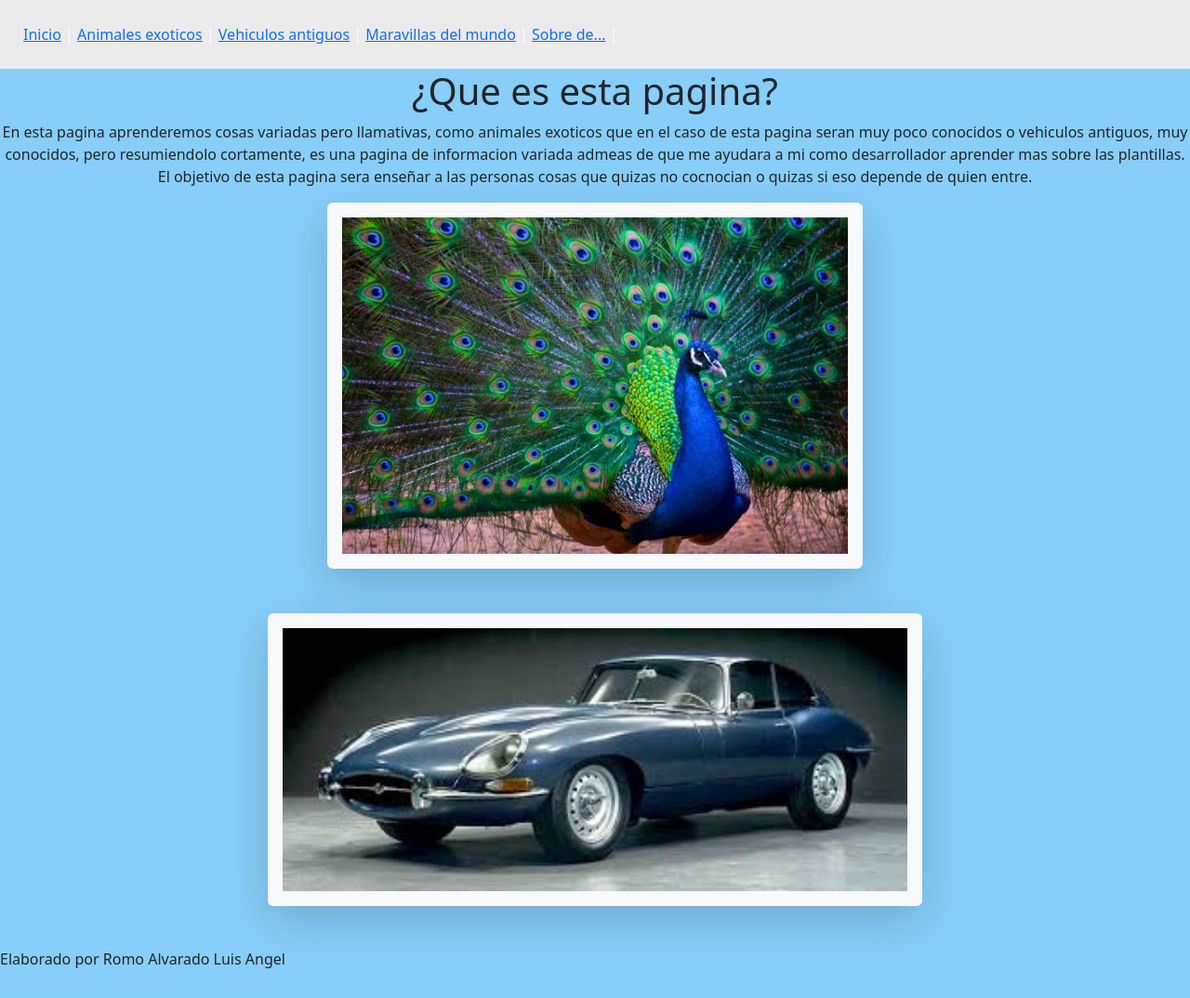
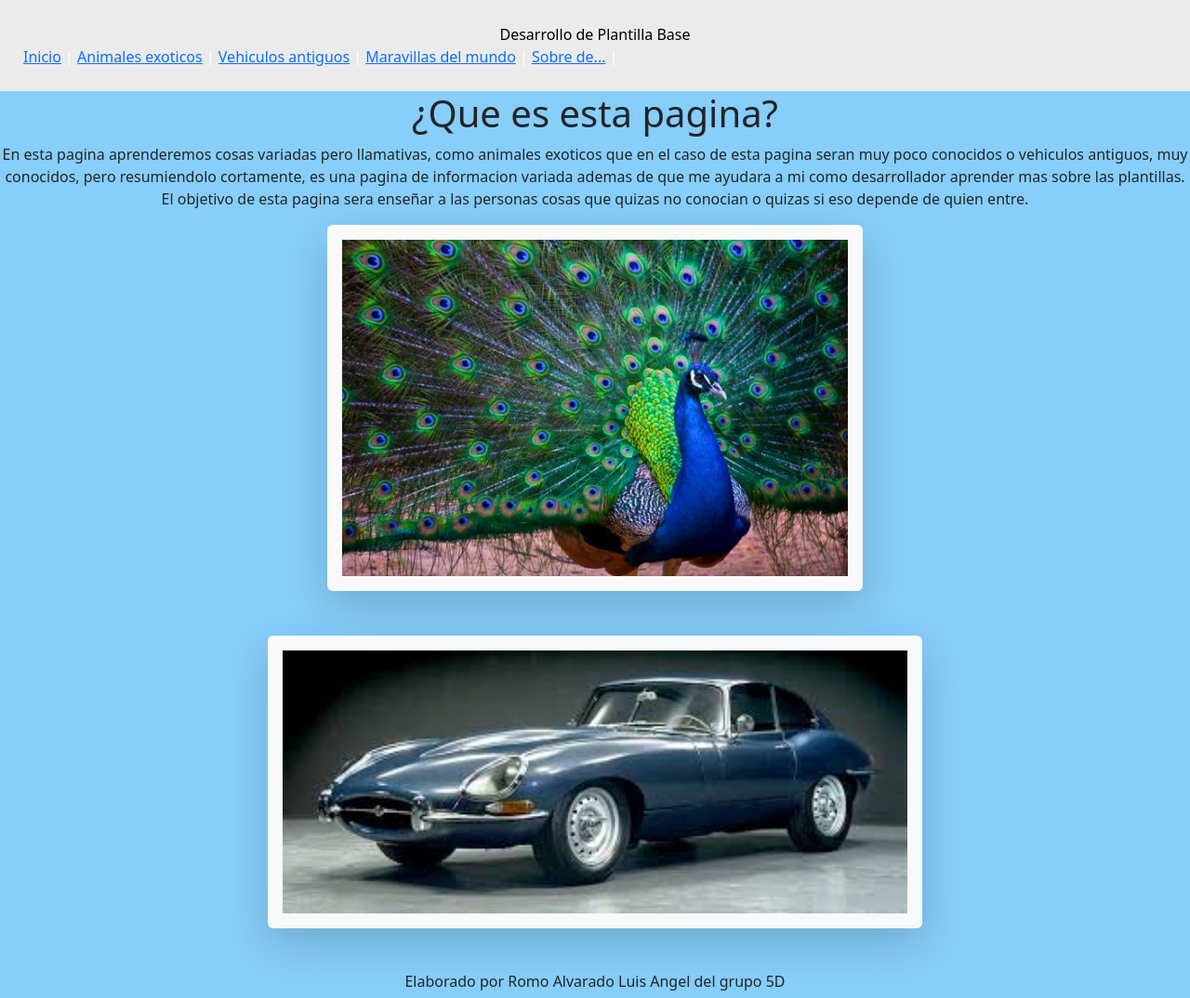
Before and after one commit to RomoAlvaradoLuisAngel/Plantilla-base, a Flask app: page / in a window 1280 px wide. Shown: the whole page at 93% size. Before the commit the page ends 1042 px from the top, so only its background shows below. Run offline with Flask 3, Linux system fonts and the light colour scheme.

Commit message:
finalizacion

```diff
--- a/templates/base.html
+++ b/templates/base.html
@@ -9,7 +9,10 @@
 </head>
 <body style="background-color: lightskyblue;">
  <header style="background-color: rgba(235, 235, 235, 1); color: white; padding: 25px;">
-        <nav>
+    <div class="text-black text-center">
+    Desarrollo de Plantilla Base
+    </div>
+    <nav>
             <a href="{{ url_for('inicio') }}">Inicio</a> |
             <a href="{{ url_for('animales') }}">Animales exoticos</a> |
             <a href="{{ url_for('vehiculos') }}">Vehiculos antiguos</a> |
@@ -21,8 +24,8 @@
     {% block contenido %}{% endblock %}
 
 
-<footer>
-<h6>Elaborado por Romo Alvarado Luis Angel</h6>
+<footer class="text-center">
+<h6>Elaborado por Romo Alvarado Luis Angel del grupo 5D</h6>
 </footer>
 
     <script src="https://cdn.jsdelivr.net/npm/bootstrap@5.3.8/dist/js/bootstrap.bundle.min.js" integrity="sha384-FKyoEForCGlyvwx9Hj09JcYn3nv7wiPVlz7YYwJrWVcXK/BmnVDxM+D2scQbITxI" crossorigin="anonymous"></script>
--- a/templates/index.html
+++ b/templates/index.html
@@ -1,17 +1,17 @@
 {% extends 'base.html' %}
-{% block title %} Inicio de la web {% endblock %}
+{% block title %} Desarrollo de Plantilla Base {% endblock %}
 
 {% block contenido %}
 <section>
     <h1 class="text-center">¿Que es esta pagina?</h1>
     <p class="text-center" >En esta pagina aprenderemos cosas variadas pero llamativas, como animales exoticos que en el caso de esta pagina seran muy poco conocidos
-      o vehiculos antiguos, muy conocidos, pero resumiendolo cortamente, es una pagina de informacion variada admeas de que
+      o vehiculos antiguos, muy conocidos, pero resumiendolo cortamente, es una pagina de informacion variada ademas de que
       me ayudara a mi como desarrollador aprender mas sobre las plantillas.
-      El objetivo de esta pagina sera enseñar a las personas cosas que quizas no cocnocian o quizas si eso depende de quien entre.
+      El objetivo de esta pagina sera enseñar a las personas cosas que quizas no conocian o quizas si eso depende de quien entre.
     </p>
     <div class="text-center">
-    <img src="{{ url_for('static', filename='img/pavo.jpg') }}" alt="Huevito" style="width: 45%;" class="shadow-lg p-3 mb-5 bg-body-tertiary rounded">
-    <img src="{{ url_for('static', filename='img/carro.jpg') }}" alt="perrito bonito" style="width: 55%;" class="shadow-lg p-3 mb-5 bg-body-tertiary rounded">
+    <img src="{{ url_for('static', filename='img/pavo.jpg') }}" alt="Pavo hermoso" style="width: 45%;" class="shadow-lg p-3 mb-5 bg-body-tertiary rounded">
+    <img src="{{ url_for('static', filename='img/carro.jpg') }}" alt="Caro bonito" style="width: 55%;" class="shadow-lg p-3 mb-5 bg-body-tertiary rounded">
     </div>
   </section>
 {% endblock contenido %}
```
Also changed, not shown: templates/maravillas.html (+21 -0 lines), 7 other files.
